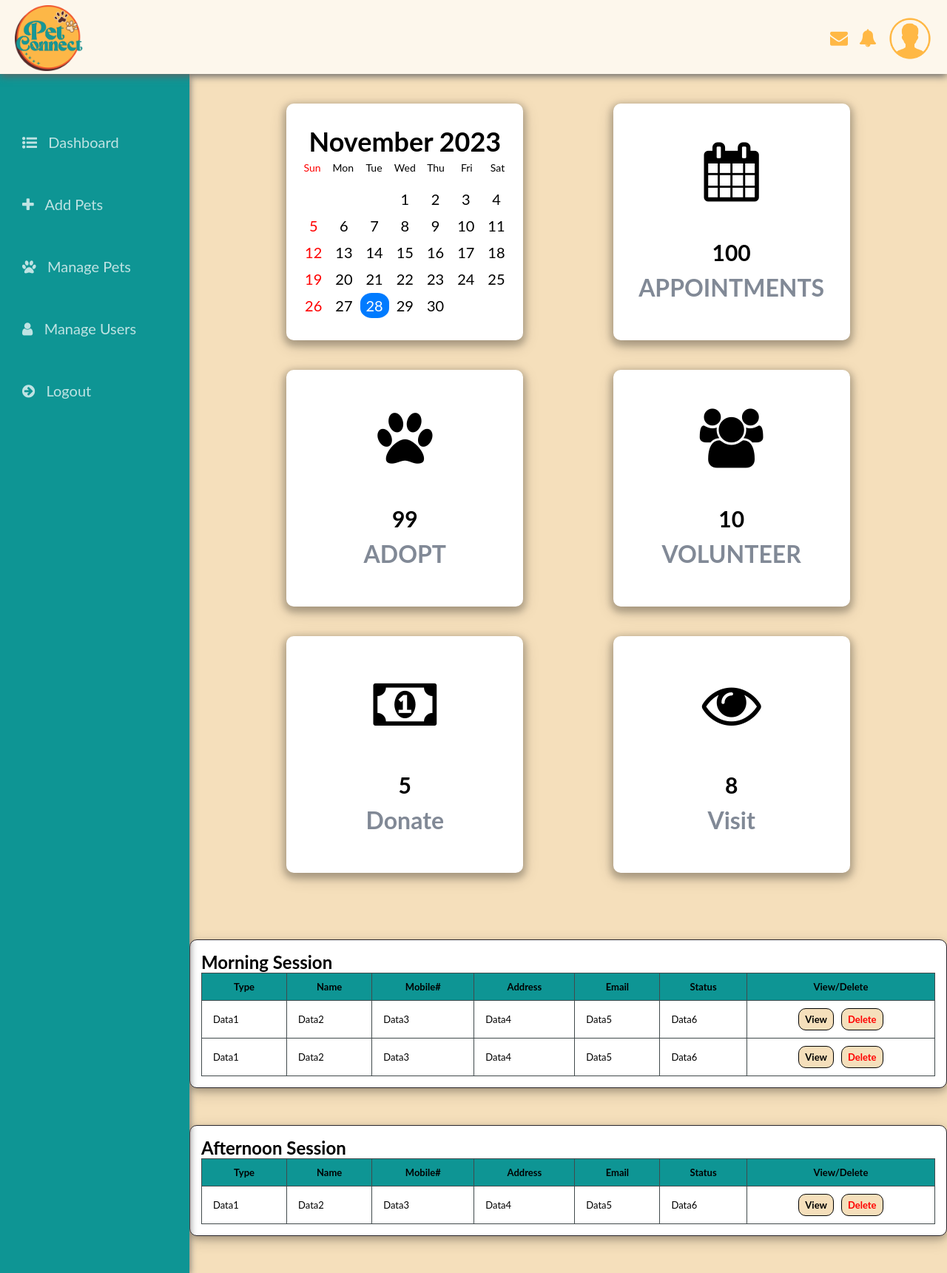
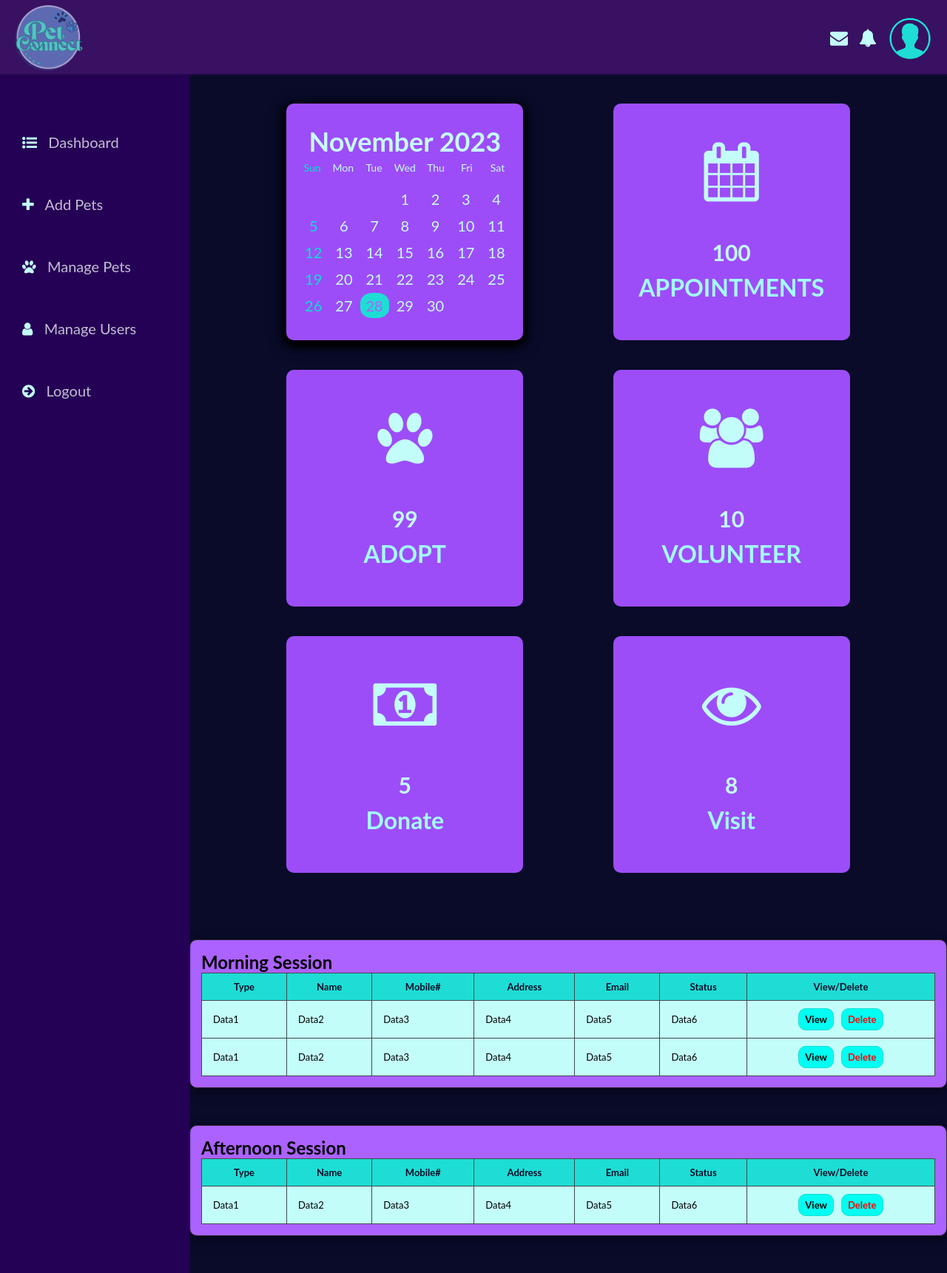
Before and after one commit to Marktrex/gr2_bscs3a_petconnect, a PHP site: page /admin-dashboard.html in a window 1280 px wide. Shown: the whole page at 74% size. Run offline with PHP 8.4, Linux system fonts and the light colour scheme.

Commit message:
Admin Dashboard
Darkmode

```diff
--- a/src/admin-dashboard-light.css
+++ b/src/admin-dashboard-light.css
@@ -17,17 +17,17 @@
 .content .cards .card{
     width: 320px;
     height: 320px;
-    background: white;
+    background: #9d4df7;
     margin: 20px 10px;
     flex-direction: column;
     display: flex;
     align-items: center;
     justify-content: space-evenly;
-    box-shadow: 0 4px 8px 4px rgba(0, 0, 0, 0.2), 0 6px 22px 0 rgba(0, 0, 0, 0.19);
     border-radius: 10px;
+    color: #c3fdfa;
 }
 h1 {
-    color: #818996;
+    color: #a3fffa;
 }
 .card-number{
     text-align: center;
@@ -39,16 +39,17 @@ h1 {
 .content .cards .card-date{
     width: 320px;
     height: 320px;
-    background: white;
+    background: #9d4df7;
     margin: 20px 10px;
     flex-direction: column;
     display: flex;
     align-items: center;
     justify-content: space-evenly;
-    box-shadow: 0 4px 8px 4px rgba(0, 0, 0, 0.2), 0 6px 22px 0 rgba(0, 0, 0, 0.19);
+    box-shadow: 0 4px 8px 4px rgba(0, 0, 0, 0.99), 0 6px 22px 0 rgba(0, 0, 0, 0.99);
     border-radius: 10px;
     text-align: center;
     font-size: 24px;
+    color: #c6fffb;
 }
 .calendar-container td {
     font-size: 20px;
@@ -68,7 +69,7 @@ h1 {
         padding: 5px;
     }
 .red {
-        color: red
+        color: #08e0d6;
     }
 .days-of-week {
             display: flex;
@@ -79,8 +80,8 @@ a{
     color: black;
 }
 .today {
-    background-color: #007bff;
-    color: white;
+    background-color: #1EDDD4;
+    color: #ab62ff;
     border-radius: 50%;
     padding: 5px;
 }
@@ -88,7 +89,7 @@ a{
 .table_responsive{
     max-width: 150vh;
     border: 1px solid #29252B;
-    background-color: white;
+    background-color: #ab62ff;
     padding: 15px;
     overflow: auto;
     margin: auto;
@@ -105,8 +106,8 @@ a{
     border-collapse: collapse;
 }
 thead{
-    background-color: #0e9594;
-    color: black;
+    background-color: #1EDDD4;
+    color: #090b29 ;
 }
 .tables, thead th{
     padding: 8px;
@@ -125,24 +126,23 @@ thead{
 }
 .action-btn>a{
     text-decoration: none;
-    background: #f5dfbb;
+    background: #00fff2;
     border: 1px solid #e66155;
     display: inline-block;
     padding: 6px 8px;
     font-weight: bold;
     border-radius: 10px;
-    border-color: black;
+    border-color: #1EDDD4;
 }
 .action-btn a:hover{
-    color: #f2542d;
-    border-color: #f2542d;
+    color: #ab62ff;
+    border-color: #ab62ff;
     transition: 0.3s ease-in-out;
 }
 .tables>tbody>tr{
-    background-color: white;
+    background-color: #c3fdfa ;
     transition: 0.3s ease-in-out;
 }
 @media only screen and (max-width:678px){
 
-
 }
--- a/src/admin-dashboard.html
+++ b/src/admin-dashboard.html
@@ -27,7 +27,7 @@
       <header >
         <nav class="navbar">
           <a href="#" class="logo"
-            ><img src="icons/logo.png" alt="Insert Logo"
+            ><img src="icons/logo-dark.png" alt="Insert Logo"
           /></a>
           <ul class="items">
             <li>
@@ -41,7 +41,7 @@
               ></a>
             </li>
             <li>
-              <a href="#"><img src="icons/icons-user.png" alt="Profile" /></a>
+              <a href="#"><img src="icons/icons-user-cyan.png" alt="Profile" /></a>
             </li>
           </ul>
         </nav>
--- a/src/admin-layout-colors.css
+++ b/src/admin-layout-colors.css
@@ -1,26 +1,26 @@
 :root
 {
     /* header */
-    --header-color: #fdf7ec;
-    --header-notif-message-color: #ffb845;
-    --message-notif-hover-color: #f2542d;
+    --header-color: #381162;
+    --header-notif-message-color:  #1EDDD4;
+    --message-notif-hover-color: #c3fdfa;
 
     /* content color */
-    --main-con-color: #f5dfbb;
+    --main-con-color: #090b29 ;
 
     /* sidebar color */
-    --sidebar-color: #0e9594;
+    --sidebar-color: #240155 ;
 
     /* menu links color */
     --menu-links-default-text-color: rgba(255, 255, 255, 0.738);
 
     --menu-links-hover-text-color: white;
-    --menu-links-hover-background-color: #127475;
+    --menu-links-hover-background-color: #171939 ;
 
-    --menu-links-active-background-color: #0B5354;
+    --menu-links-active-background-color: #121423;
     --menu-links-active-text-color: var(--menu-links-hover-text-color);
     /* menu burger and mobile colors */
-    --burger-AndClose-color: var(--header-color);
+    --burger-AndClose-color: #1EDDD4;
 }
 
 
--- a/src/layout-light.css
+++ b/src/layout-light.css
@@ -1,6 +1,6 @@
 @import url("https://cdnjs.cloudflare.com/ajax/libs/font-awesome/4.7.0/css/font-awesome.min.css");
 :root{
-    --main-box-shadow: 0px 3px 10px rgb(101, 101, 101);
+    --main-box-shadow: 0px 2px 3px #2a0c4ac2; ;
     /* Frame Shadow */;
 }
 
@@ -50,6 +50,10 @@ nav, .items{
     align-items: center;
     justify-content: space-between;
 
+}
+
+i{
+    color: #c3fdfa ;
 }
 
 a{
@@ -135,10 +139,10 @@ main{
     width: 10px;
 }
 ::-webkit-scrollbar-track{
-    background-color: #fdf7ec;
+    background-color: #48345d ; ;
 }
 ::-webkit-scrollbar-thumb{
-    background: linear-gradient(#0e9594, #ffb845);
+    background: linear-gradient( #ab62ff , #1EDDD4);
     border-radius: 20px;
 }
 
```
Also changed, not shown: src/landing-page-light.html (deleted, +0 -190 lines), src/layout-admin-pg.html (deleted, +0 -60 lines).
